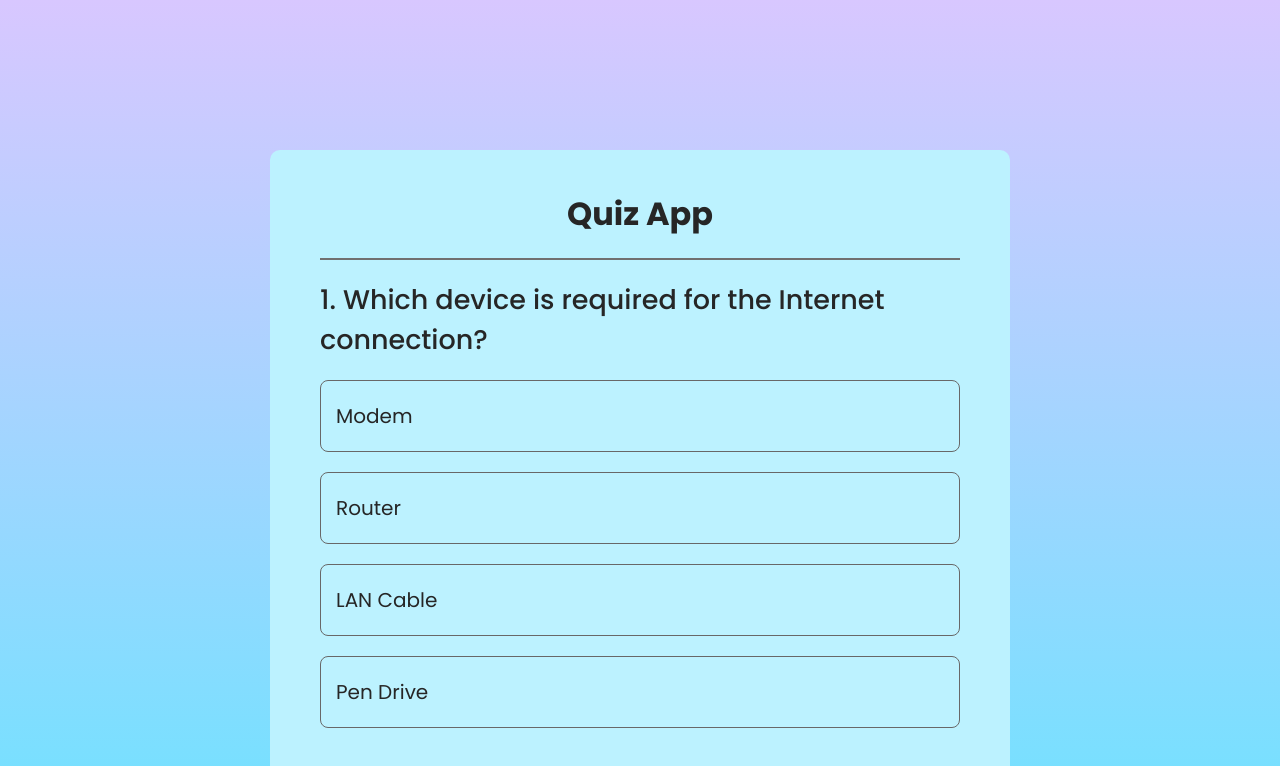
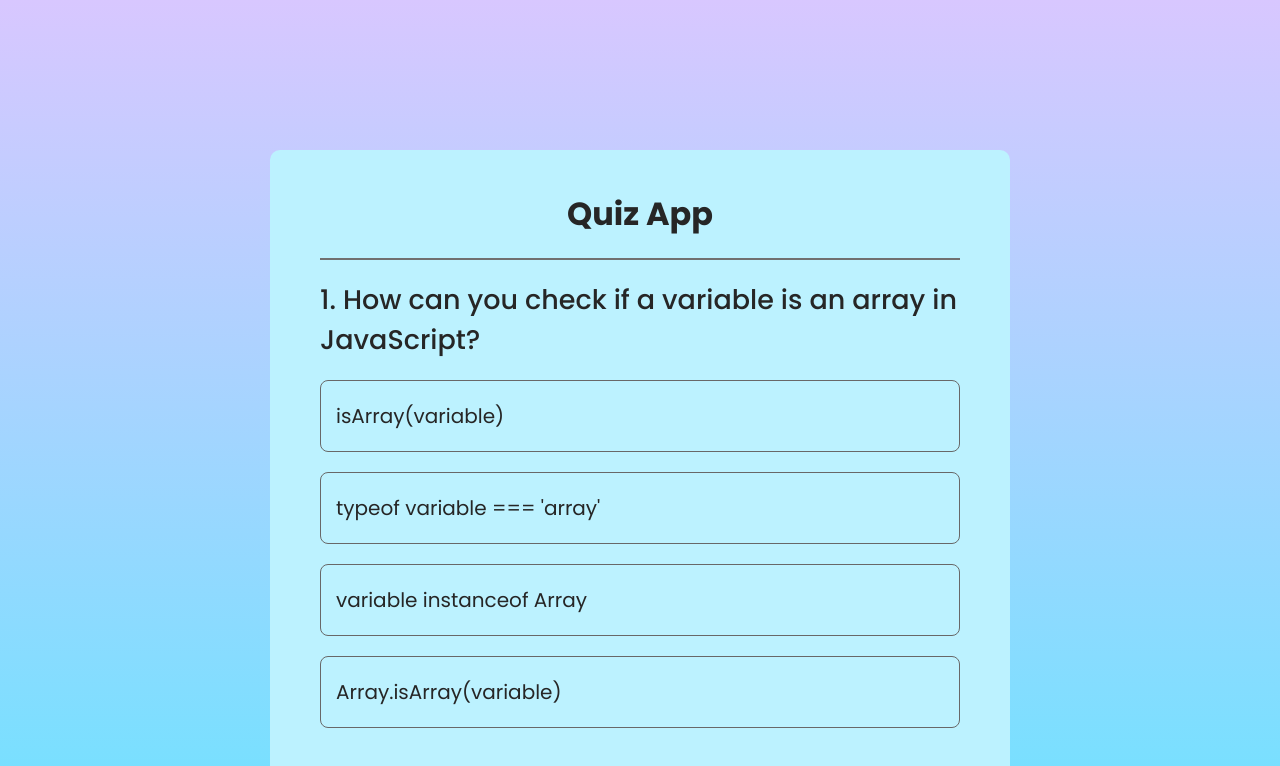
Before and after one commit to miguemigue25/Quiz-app, a React (Vite) app: page / in a window 1280 px wide. Shown: the top 766 px of the page. Built offline with nearby package versions, Linux system fonts and the light colour scheme.

Commit message:
first set of 5 questions complete

```diff
--- a/src/Components/Quiz/Quiz.jsx
+++ b/src/Components/Quiz/Quiz.jsx
@@ -1,8 +1,17 @@
-import React, { useState, useRef } from "react";
+import React, { useState, useRef, useEffect } from "react";
 import "./Quiz.css";
 import { data } from "../../assets/data";
 
 const Quiz = () =>  {
+
+    const shuffleQuestions = (array) => {
+        const shuffledQuestions = [...array];
+        for (let i = shuffledQuestions.length - 1; i > 0; i--) {
+            const j = Math.floor(Math.random() * (i + 1));
+            [shuffledQuestions[i], shuffledQuestions[j]] = [shuffledQuestions[j], shuffledQuestions[i]];
+        }
+        return shuffledQuestions;
+    };
 
     let [index, setIndex] = useState(0);
     let [question, setQuestion] = useState(data[index]);
@@ -17,6 +26,11 @@ const Quiz = () =>  {
 
     let optionArray = [Option1, Option2, Option3, Option4];
 
+    useEffect(() => {
+        const shuffledData = shuffleQuestions(data);
+        setQuestion(shuffledData[index]);
+    }, [index]);
+
     const checkAns = (e, ans) => {
         if (lock === false) {
             if (question.ans===ans) {
@@ -30,8 +44,7 @@ const Quiz = () =>  {
                 optionArray[question.ans-1].current.classList.add("correct");
             }
         }
-
-    }
+    };
 
     const calculatePercentage = () => {
         const percentage = (score / data.length) * 100;
@@ -52,9 +65,9 @@ const Quiz = () =>  {
                 option.current.classList.remove("wrong");
                 option.current.classList.remove("correct");
                 return null;
-            })
+            });
         }
-    }
+    };
 
     const reset = () => {
         setIndex(0);
@@ -62,7 +75,7 @@ const Quiz = () =>  {
         setScore(0);
         setLock(false);
         setResult(false);
-    }
+    };
 
     return (
         <div className="container">
--- a/src/assets/data.js
+++ b/src/assets/data.js
@@ -1,42 +1,162 @@
 export const data = [
     {
-        question: "Which device is required for the Internet connection?",
-        option1: "Modem",
-        option2: "Router",
-        option3: "LAN Cable",
-        option4: "Pen Drive",
+        question: "What is the purpose of the __init__ method in Python classes?",
+        option1: "To initialize the class variables",
+        option2: "To define the class methods",
+        option3: "To create an instance of the class",
+        option4: "To destroy the class object",
         ans: 1,
     },
     {
-        question: "Which continent has the highest number of countries?",
-        option1: "Asia",
-        option2: "Europe",
-        option3: "North America",
-        option4: "Africa",
+        question: "How can you open a file in Python for both reading and writing?",
+        option1: "file('example.txt', 'rw')",
+        option2: "open('example.txt', 'rw')",
+        option3: "file('example.txt', 'r+')",
+        option4: "open('example.txt', 'r+')",
         ans: 4,
     },
     {
-        question: "Junk e-mail is also called?",
-        option1: "Spam",
-        option2: "Fake",
-        option3: "Archived",
-        option4: "Bin",
-        ans: 1,
+        question: "What is the purpose of the let keyword in JavaScript?",
+        option1: "To declare a constant variable.",
+        option2: "To declare a block-scoped variable",
+        option3: "To declare a global variable",
+        option4: "To declare a function",
+        ans: 2,
     },
     {
-        question: "A computer cannot BOOT if it does not have the?",
-        option1: "Application Software",
-        option2: "Internet",
-        option3: "Operating System",
-        option4: "Mouse",
+        question: "How can you check if a variable is an array in JavaScript?",
+        option1: "isArray(variable)",
+        option2: "typeof variable === 'array'",
+        option3: "variable instanceof Array",
+        option4: "Array.isArray(variable)",
+        ans: 4,
+    },
+    {
+        question: "What is the purpose of the async keyword in JavaScript?",
+        option1: "To define a synchronous function",
+        option2: "To create an asynchronous loop",
+        option3: "To indicate that a function returns a Promise",
+        option4: "To handle exceptions in asynchronous code.",
         ans: 3,
     },
-    {
-        question: "First page of Website is termed as?",
-        option1: "Index Page",
-        option2: "Homepage",
-        option3: "Sitemap",
-        option4: "Pen Drive",
-        ans: 2,
-    },
+    // {
+    //     question: "What is the purpose of the super() function in Python?",
+    //     option1: "To call the parent class constructor",
+    //     option2: "To create an instance of the current class",
+    //     option3: "To define a superclass method",
+    //     option4: "To import modules",
+    //     ans: 1,
+    // },
+    // {
+    //     question: "How do you remove duplicates from a list in Python?",
+    //     option1: "unique(list)",
+    //     option2: "list.remove_duplicates()",
+    //     option3: "list(set(list))",
+    //     option4: "remove_duplicates(list)",
+    //     ans: 3,
+    // },
+    // {
+    //     question: "What is the purpose of the __str__ method in Python classes?",
+    //     option1: "To compare two objects",
+    //     option2: "To define the class attributes",
+    //     option3: "To delete the object",
+    //     option4: "To convert the object to a string representation",
+    //     ans: 4,
+    // },
+    // {
+    //     question: "In Python, what does the *args syntax in a function definition represent?",
+    //     option1: "A required argument",
+    //     option2: "A variable number of positional arguments",
+    //     option3: "A keyword argument",
+    //     option4: "An optional argument",
+    //     ans: 2,
+    // },
+    // {
+    //     question: "How can you handle exceptions in Python?",
+    //     option1: "Using try and except blocks",
+    //     option2: "Using finally block",
+    //     option3: "Using else block",
+    //     option4: "Using catch block.",
+    //     ans: 1,
+    // },
+    // {
+    //     question: "What is the purpose of the forEach method in JavaScript?",
+    //     option1: "To filter array elements.",
+    //     option2: "To iterate over array elements",
+    //     option3: "To sort array elements",
+    //     option4: "To map array elements",
+    //     ans: 2,
+    // },
+    // {
+    //     question: "How do you declare a constant variable in JavaScript?",
+    //     option1: "const myVar;",
+    //     option2: "let myVar = constant;",
+    //     option3: "constant myVar;",
+    //     option4: "const myVar = value;",
+    //     ans: 4,
+    // },
+    // {
+    //     question: "What does the setTimeout function do in JavaScript?",
+    //     option1: "Pauses the execution of the script",
+    //     option2: "Sets a timer that calls a function after a specified delay",
+    //     option3: "Executes a function repeatedly at a fixed time interval",
+    //     option4: "Clears the delay set by setInterval",
+    //     ans: 2,
+    // },
+    // {
+    //     question: "What does the typeof operator return for an array in JavaScript?",
+    //     option1: "'object'",
+    //     option2: "'array'",
+    //     option3: "list'",
+    //     option4: "undefined'",
+    //     ans: 1,
+    // },
+    // {
+    //     question: "How can you check if an object has a specific property in JavaScript?",
+    //     option1: "object.propertyName !== undefined",
+    //     option2: "object.hasProperty(propertyName)",
+    //     option3: "propertyName in object",
+    //     option4: "object.propertyName === null",
+    //     ans: 3,
+    // },
+    // {
+    //     question: "What is the purpose of the lambda function in Python?",
+    //     option1: "To declare a constant variable",
+    //     option2: "To create an anonymous function",
+    //     option3: "To perform mathematical operations",
+    //     option4: "To define a class method",
+    //     ans: 2,
+    // },
+    // {
+    //     question: "How do you remove an item from a list in Python based on its value?",
+    //     option1: "delete list[value]",
+    //     option2: "list.delete(value)",
+    //     option3: "list.pop(value)",
+    //     option4: "list.remove(value)",
+    //     ans: 4,
+    // },
+    // {
+    //     question: "What is the purpose of the map method in JavaScript?",
+    //     option1: "To transform array elements",
+    //     option2: "To filter array elements",
+    //     option3: "To iterate over array elements",
+    //     option4: "To sort array elements",
+    //     ans: 1,
+    // },
+    // {
+    //     question: "How do you declare a global variable in JavaScript?",
+    //     option1: "let myVar = value;",
+    //     option2: "const myVar = value;",
+    //     option3: "var myVar = value;",
+    //     option4: "global myVar = value;",
+    //     ans: 3,
+    // },
+    // {
+    //     question: "What does the JSON.stringify function do in JavaScript?",
+    //     option1: "Parses a JSON string into an object",
+    //     option2: "Converts an object to a JSON string",
+    //     option3: "Removes elements from a JSON array",
+    //     option4: "Parses a JSON object into a string",
+    //     ans: 2,
+    // },
 ];
```
